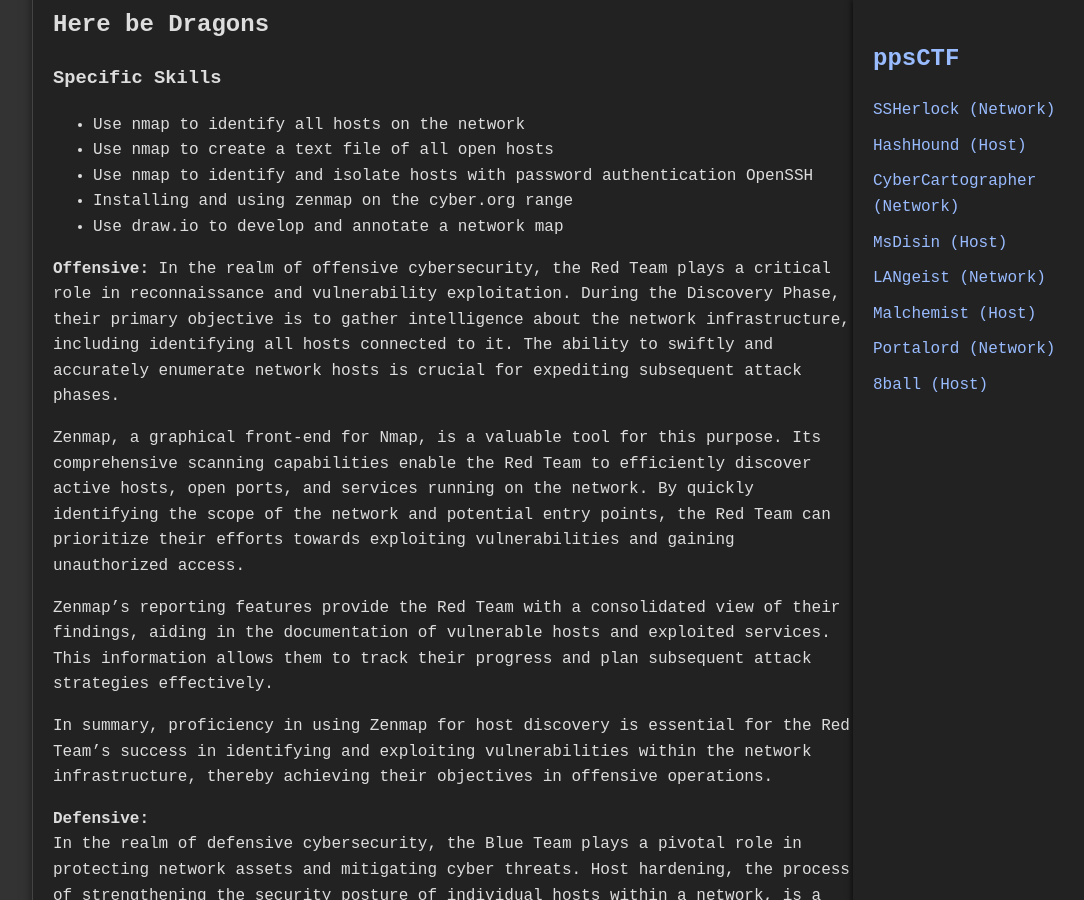
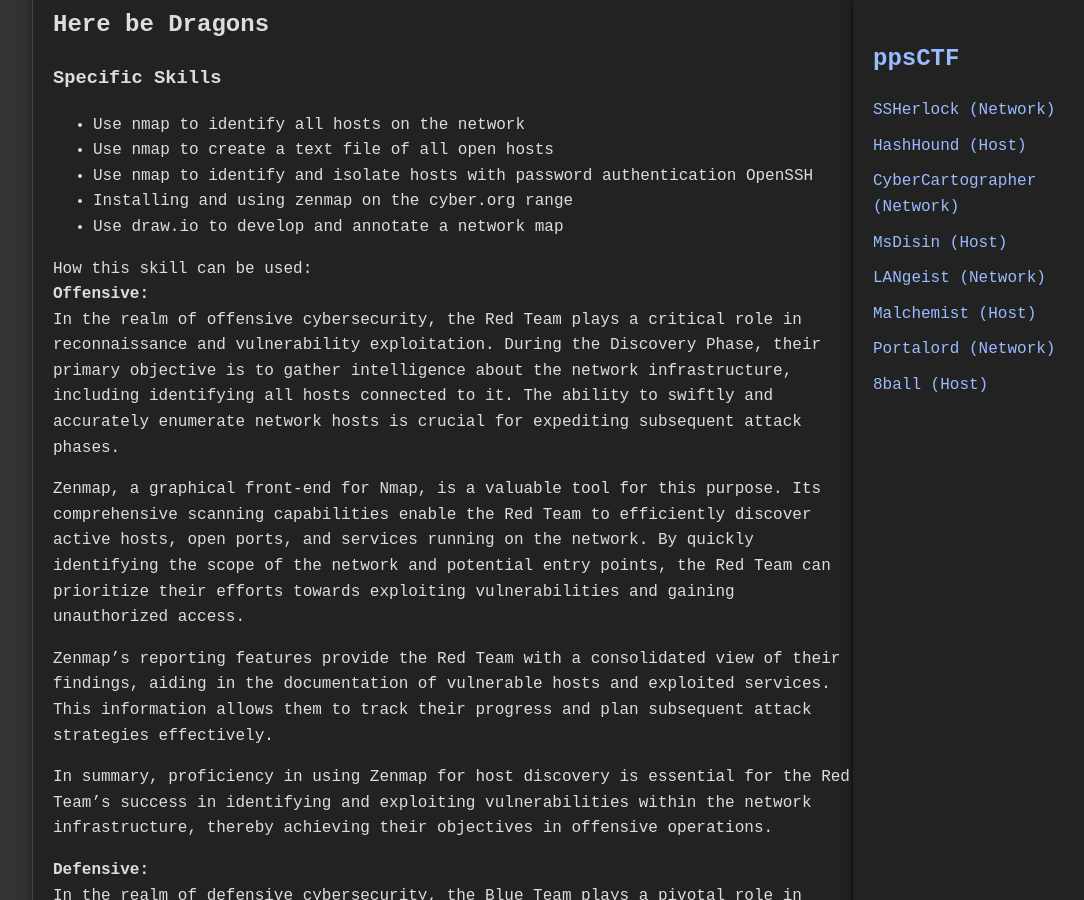
Before and after one commit to jboyce1/ppsCTF, a Jekyll site: the page built from classes/CyberCartographer/CyberCartographer.md, in a window 1280 px wide and 900 px high, scrolled down 616 px. Shown: the whole window, without its empty margins (187-1271 px from the left). Built offline with Jekyll 4.4.1, drawn with Linux system fonts in a browser that asks for light colours.

Commit message:
Update CyberCartographer.md

```diff
--- a/classes/CyberCartographer/CyberCartographer.md
+++ b/classes/CyberCartographer/CyberCartographer.md
@@ -24,7 +24,7 @@ title: CyberCartographer
 - Installing and using zenmap on the cyber.org range
 - Use draw.io to develop and annotate a network map
 
-
+How this skill can be used:
 **Offensive:**
 In the realm of offensive cybersecurity, the Red Team plays a critical role in reconnaissance and vulnerability exploitation. During the Discovery Phase, their primary objective is to gather intelligence about the network infrastructure, including identifying all hosts connected to it. The ability to swiftly and accurately enumerate network hosts is crucial for expediting subsequent attack phases.
 
```
